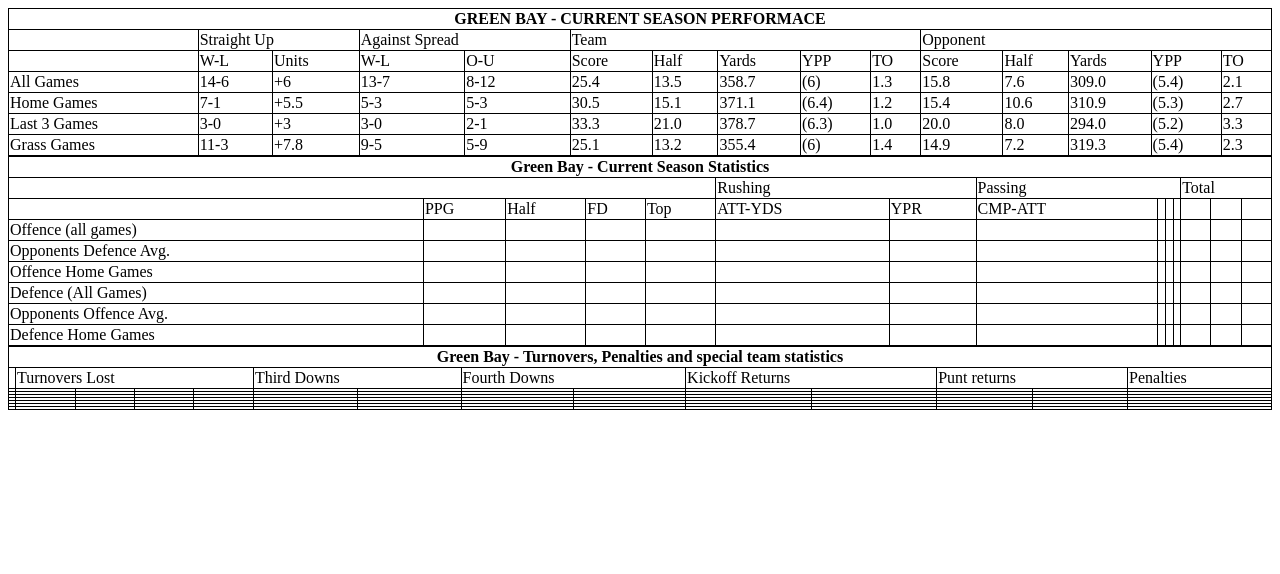
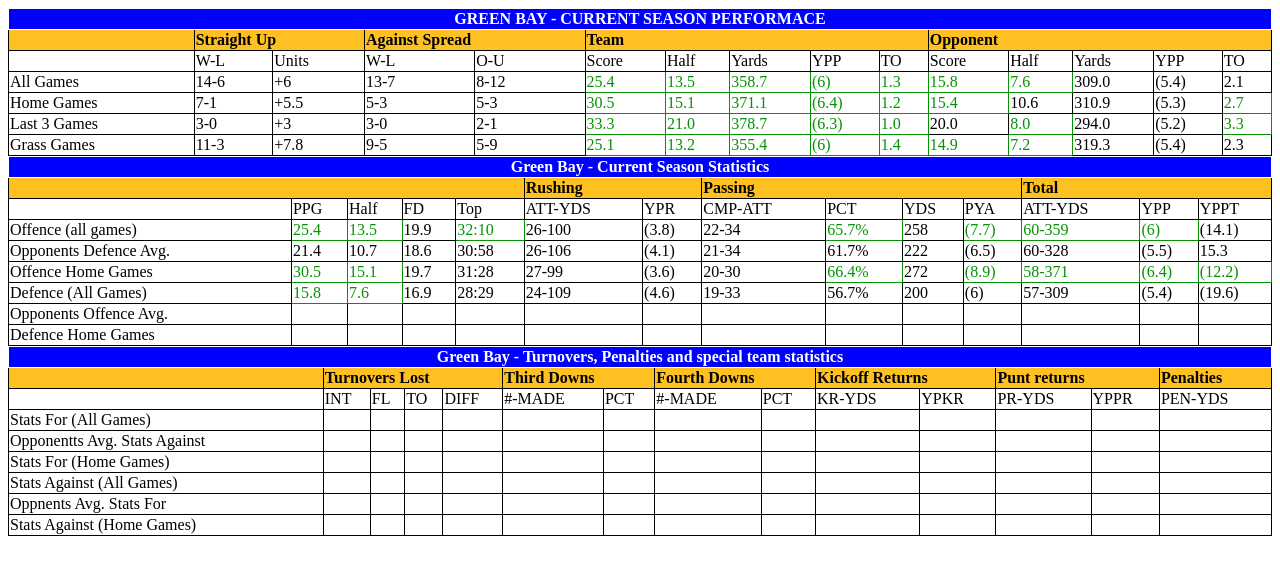
Before and after one commit to Lukerogan/table-test, a plain HTML site: page index.html in a window 1280 px wide. Drawn offline with Linux system fonts and the light colour scheme.

Commit message:
added a lot

```diff
--- a/index.html
+++ b/index.html
@@ -6,14 +6,18 @@
         table, th, td{border: 1px solid;
         border-collapse: collapse;}
         table{width: 100%;}
+        .header{background-color:blue;color: white;}
+        .subheader{background-color: rgb(255, 193, 34);font-weight:bold;}
+        .green-text{color:rgb(5, 146, 5);}
+
     </style>
 </head>
 <body>
     <table>
-            <tr>
+            <tr class="header">
                 <th colspan="15">GREEN BAY - CURRENT SEASON PERFORMACE</th>
             </tr>
-            <tr>
+            <tr class="subheader">
                 <td></td>
                 <td colspan="2">Straight Up</td>
                 <td colspan="2">Against Spread</td>
@@ -43,13 +47,13 @@
                 <td>+6</td>
                 <td>13-7</td>
                 <td>8-12</td>
-                <td>25.4</td>
-                <td>13.5</td>
-                <td>358.7</td>
-                <td>(6)</td>
-                <td>1.3</td>
-                <td>15.8</td>
-                <td>7.6</td>
+                <td class="green-text">25.4</td>
+                <td class="green-text">13.5</td>
+                <td class="green-text">358.7</td>
+                <td class="green-text">(6)</td>
+                <td class="green-text">1.3</td>
+                <td class="green-text">15.8</td>
+                <td class="green-text">7.6</td>
                 <td>309.0</td>
                 <td>(5.4)</td>
                 <td>2.1</td>
@@ -60,16 +64,16 @@
                 <td>+5.5</td>
                 <td>5-3</td>
                 <td>5-3</td>
-                <td>30.5</td>
-                <td>15.1</td>
-                <td>371.1</td>
-                <td>(6.4)</td>
-                <td>1.2</td>
-                <td>15.4</td>
+                <td class="green-text">30.5</td>
+                <td class="green-text">15.1</td>
+                <td class="green-text">371.1</td>
+                <td class="green-text">(6.4)</td>
+                <td class="green-text">1.2</td>
+                <td class="green-text">15.4</td>
                 <td>10.6</td>
                 <td>310.9</td>
                 <td>(5.3)</td>
-                <td>2.7</td>
+                <td class="green-text">2.7</td>
             </tr>
             <tr>
                 <td>Last 3 Games</td>
@@ -77,16 +81,16 @@
                 <td>+3</td>
                 <td>3-0</td>
                 <td>2-1</td>
-                <td>33.3</td>
-                <td>21.0</td>
-                <td>378.7</td>
-                <td>(6.3)</td>
-                <td>1.0</td>
+                <td class="green-text">33.3</td>
+                <td class="green-text">21.0</td>
+                <td class="green-text">378.7</td>
+                <td class="green-text">(6.3)</td>
+                <td class="green-text">1.0</td>
                 <td>20.0</td>
-                <td>8.0</td>
+                <td class="green-text">8.0</td>
                 <td>294.0</td>
                 <td>(5.2)</td>
-                <td>3.3</td>
+                <td class="green-text">3.3</td>
             </tr>
             <tr>
                 <td>Grass Games</td>
@@ -94,23 +98,23 @@
                 <td>+7.8</td>
                 <td>9-5</td>
                 <td>5-9</td>
-                <td>25.1</td>
-                <td>13.2</td>
-                <td>355.4</td>
-                <td>(6)</td>
-                <td>1.4</td>
-                <td>14.9</td>
-                <td>7.2</td>
+                <td class="green-text">25.1</td>
+                <td class="green-text">13.2</td>
+                <td class="green-text">355.4</td>
+                <td class="green-text">(6)</td>
+                <td class="green-text">1.4</td>
+                <td class="green-text">14.9</td>
+                <td class="green-text">7.2</td>
                 <td>319.3</td>
                 <td>(5.4)</td>
                 <td>2.3</td>
             </tr>
     </table>
          <table>
-            <tr>
+            <tr class="header">
                 <th colspan="14">Green Bay - Current Season Statistics</th>
             </tr>
-            <tr>
+            <tr class="subheader">
                 <td colspan="5"></td>
                 <td colspan="2">Rushing</td>
                 <td colspan="4">Passing</td>
@@ -125,76 +129,76 @@
                 <td>ATT-YDS</td>
                 <td>YPR</td>
                 <td>CMP-ATT</td>
-                <td></td>
-                <td></td>
-                <td></td>
-                <td></td>
-                <td></td>
-                <td></td>
+                <td>PCT</td>
+                <td>YDS</td>
+                <td>PYA</td>
+                <td>ATT-YDS</td>
+                <td>YPP</td>
+                <td>YPPT</td>
             </tr>
             <tr>
                 <td>Offence (all games)</td>
-                <td></td>
-                <td></td>
-                <td></td>
-                <td></td>
-                <td></td>
-                <td></td>
-                <td></td>
-                <td></td>
-                <td></td>
-                <td></td>
-                <td></td>
-                <td></td>
-                <td></td>
+                <td class="green-text">25.4</td>
+                <td class="green-text">13.5</td>
+                <td>19.9</td>
+                <td class="green-text">32:10</td>
+                <td>26-100</td>
+                <td>(3.8)</td>
+                <td>22-34</td>
+                <td class="green-text">65.7%</td>
+                <td>258</td>
+                <td class="green-text">(7.7)</td>
+                <td class="green-text">60-359</td>
+                <td class="green-text">(6)</td>
+                <td>(14.1)</td>
             </tr>
             <tr>
                 <td>Opponents Defence Avg.</td>
-                <td></td>
-                <td></td>
-                <td></td>
-                <td></td>
-                <td></td>
-                <td></td>
-                <td></td>
-                <td></td>
-                <td></td>
-                <td></td>
-                <td></td>
-                <td></td>
-                <td></td>
+                <td>21.4</td>
+                <td>10.7</td>
+                <td>18.6</td>
+                <td>30:58</td>
+                <td>26-106</td>
+                <td>(4.1)</td>
+                <td>21-34</td>
+                <td>61.7%</td>
+                <td>222</td>
+                <td>(6.5)</td>
+                <td>60-328</td>
+                <td>(5.5)</td>
+                <td>15.3</td>
             </tr>
             <tr>
                 <td>Offence Home Games</td>
-                <td></td>
-                <td></td>
-                <td></td>
-                <td></td>
-                <td></td>
-                <td></td>
-                <td></td>
-                <td></td>
-                <td></td>
-                <td></td>
-                <td></td>
-                <td></td>
-                <td></td>
+                <td class="green-text">30.5</td>
+                <td class="green-text">15.1</td>
+                <td>19.7</td>
+                <td>31:28</td>
+                <td>27-99</td>
+                <td>(3.6)</td>
+                <td>20-30</td>
+                <td class="green-text">66.4%</td>
+                <td>272</td>
+                <td class="green-text">(8.9)</td>
+                <td class="green-text">58-371</td>
+                <td class="green-text">(6.4)</td>
+                <td class="green-text">(12.2)</td>
             </tr>
             <tr>
                 <td>Defence (All Games)</td>
-                <td></td>
-                <td></td>
-                <td></td>
-                <td></td>
-                <td></td>
-                <td></td>
-                <td></td>
-                <td></td>
-                <td></td>
-                <td></td>
-                <td></td>
-                <td></td>
-                <td></td>
+                <td class="green-text">15.8</td>
+                <td class="green-text">7.6</td>
+                <td>16.9</td>
+                <td>28:29</td>
+                <td>24-109</td>
+                <td>(4.6)</td>
+                <td>19-33</td>
+                <td>56.7%</td>
+                <td>200</td>
+                <td>(6)</td>
+                <td>57-309</td>
+                <td>(5.4)</td>
+                <td>(19.6)</td>
             </tr>
             <tr>
                 <td>Opponents Offence Avg.</td>
@@ -230,8 +234,8 @@
             </tr>
         </table>
         <table>
-            <tr><th colspan="14">Green Bay - Turnovers, Penalties and special team statistics</th></tr>
-            <tr>
+            <tr class="header"><th colspan="14">Green Bay - Turnovers, Penalties and special team statistics</th></tr>
+            <tr class="subheader">
                 <td></td>
                 <td colspan="4">Turnovers Lost</td>
                 <td colspan="2">Third Downs</td>
@@ -242,6 +246,22 @@
             </tr>
             <tr>
                 <td></td>
+                <td>INT</td>
+                <td>FL</td>
+                <td>TO</td>
+                <td>DIFF</td>
+                <td>#-MADE</td>
+                <td>PCT</td>
+                <td>#-MADE</td>
+                <td>PCT</td>
+                <td>KR-YDS</td>
+                <td>YPKR</td>
+                <td>PR-YDS</td>
+                <td>YPPR</td>
+                <td>PEN-YDS</td>
+            </tr>
+            <tr>
+                <td>Stats For (All Games)</td>
                 <td></td>
                 <td></td>
                 <td></td>
@@ -257,7 +277,7 @@
                 <td></td>
             </tr>
             <tr>
-                <td></td>
+                <td>Opponentts Avg. Stats Against</td>
                 <td></td>
                 <td></td>
                 <td></td>
@@ -273,7 +293,7 @@
                 <td></td>
             </tr>
             <tr>
-                <td></td>
+                <td>Stats For (Home Games)</td>
                 <td></td>
                 <td></td>
                 <td></td>
@@ -289,7 +309,7 @@
                 <td></td>
             </tr>
             <tr>
-                <td></td>
+                <td>Stats Against (All Games)</td>
                 <td></td>
                 <td></td>
                 <td></td>
@@ -305,7 +325,7 @@
                 <td></td>
             </tr>
             <tr>
-                <td></td>
+                <td>Oppnents Avg. Stats For</td>
                 <td></td>
                 <td></td>
                 <td></td>
@@ -321,23 +341,7 @@
                 <td></td>
             </tr>
             <tr>
-                <td></td>
-                <td></td>
-                <td></td>
-                <td></td>
-                <td></td>
-                <td></td>
-                <td></td>
-                <td></td>
-                <td></td>
-                <td></td>
-                <td></td>
-                <td></td>
-                <td></td>
-                <td></td>
-            </tr>
-            <tr>
-                <td></td>
+                <td>Stats Against (Home Games)</td>
                 <td></td>
                 <td></td>
                 <td></td>
```
